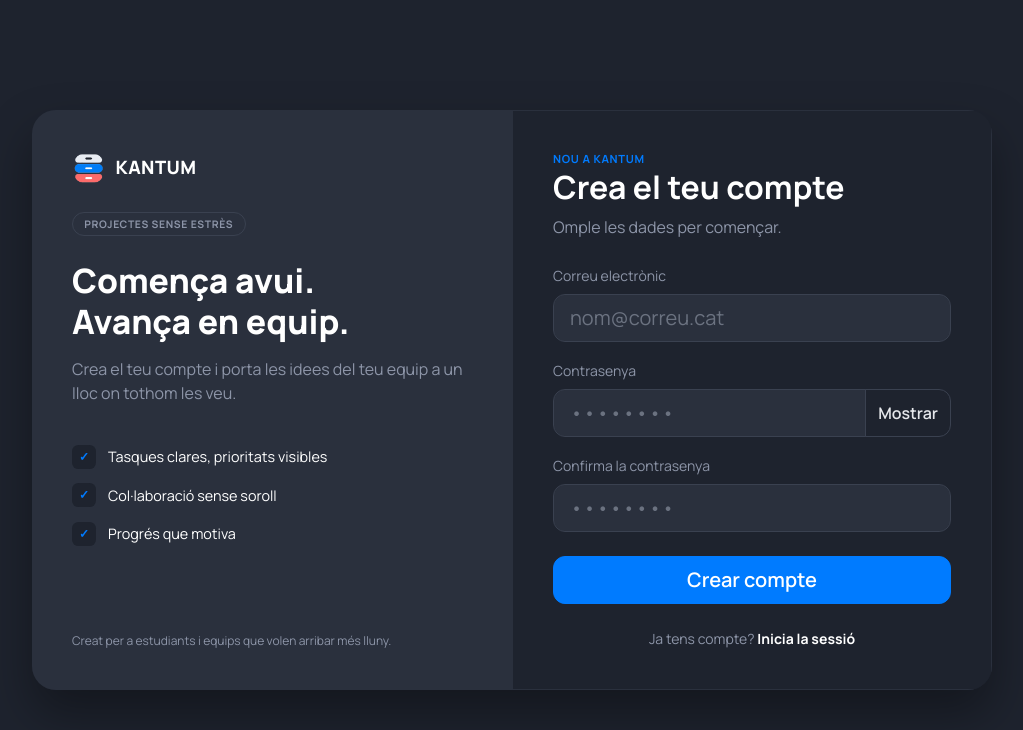
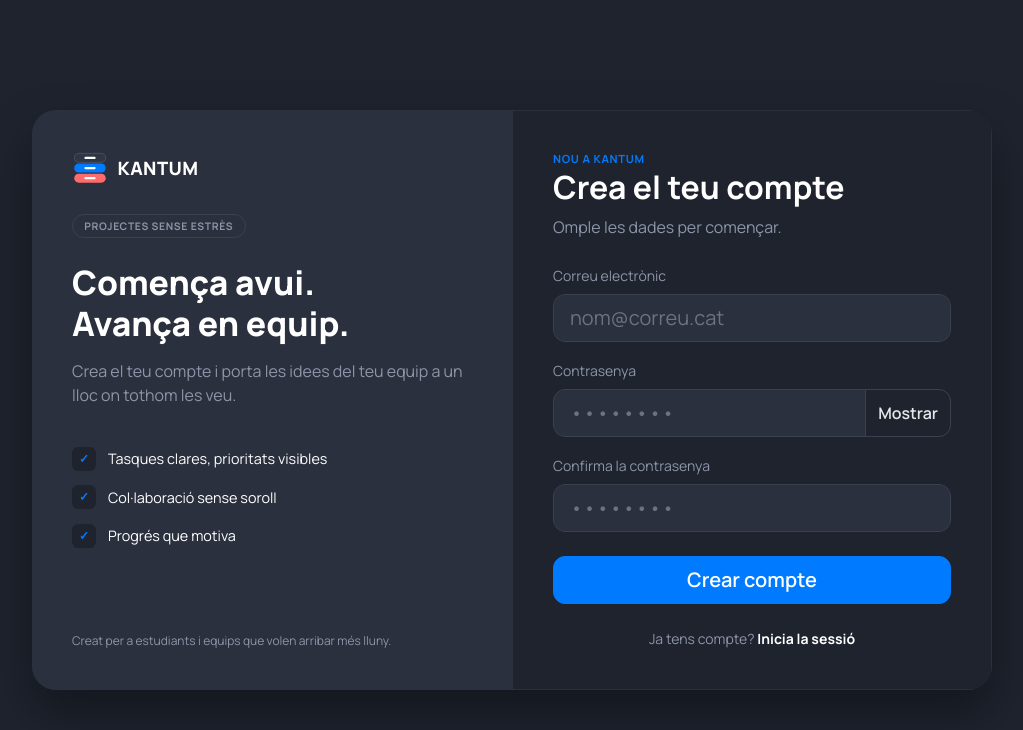
Before and after one commit to RBE-politecnics/Eina_de_gestio_de_projectes_Equipo3, a Laravel app: page /sign-up in a window 1280 px wide. Shown: the top 730 px of the page, without its empty margins (128-1151 px from the left). Run offline with Laravel 12, Linux system fonts and the light colour scheme; style sheets or scripts are compiled from the project's sources.

Commit message:
style: Logo de Kantum en SVG (tres barres, com al wireframe)
Co-Authored-By: Claude Sonnet 5.5 <noreply@anthropic.com>

```diff
--- a/public/css/kantum.css
+++ b/public/css/kantum.css
@@ -102,8 +102,8 @@ body {
 }
 
 .kt-marca img {
-    width: 34px;
-    height: 34px;
+    width: 36px;
+    height: 36px;
     border-radius: 0.5rem;
 }
 
--- a/resources/views/auth/login.blade.php
+++ b/resources/views/auth/login.blade.php
@@ -6,7 +6,7 @@
 
         <div class="kt-entrada-esquerra">
             <div class="kt-marca">
-                <img src="{{ Vite::asset('resources/assets/logo-kantum.png') }}" alt="">
+                <img src="{{ Vite::asset('resources/assets/logo-kantum.svg') }}" alt="">
                 <span>KANTUM</span>
             </div>
 
--- a/resources/views/auth/sign-up.blade.php
+++ b/resources/views/auth/sign-up.blade.php
@@ -6,7 +6,7 @@
 
         <div class="kt-entrada-esquerra">
             <div class="kt-marca">
-                <img src="{{ Vite::asset('resources/assets/logo-kantum.png') }}" alt="">
+                <img src="{{ Vite::asset('resources/assets/logo-kantum.svg') }}" alt="">
                 <span>KANTUM</span>
             </div>
 
--- a/resources/views/components/sidebar.blade.php
+++ b/resources/views/components/sidebar.blade.php
@@ -1,6 +1,6 @@
 <aside class="col-12 col-md-3 col-lg-2 text-white kt-sidebar min-vh-100">
     <a href="{{ route('dashboard') }}" class="kt-marca">
-        <img src="{{ Vite::asset('resources/assets/logo-kantum.png') }}" alt="">
+        <img src="{{ Vite::asset('resources/assets/logo-kantum.svg') }}" alt="">
         <span>KANTUM</span>
     </a>
 
--- a/resources/views/layouts/main.blade.php
+++ b/resources/views/layouts/main.blade.php
@@ -9,7 +9,7 @@
         <link rel="preconnect" href="https://fonts.googleapis.com">
         <link rel="preconnect" href="https://fonts.gstatic.com" crossorigin>
         <link href="https://fonts.googleapis.com/css2?family=Manrope:wght@400;500;600;700;800&display=swap" rel="stylesheet">
-        <link rel="icon" type="image/png" href="{{ Vite::asset('resources/assets/logo-kantum.png') }}">
+        <link rel="icon" type="image/svg+xml" href="{{ Vite::asset('resources/assets/logo-kantum.svg') }}">
         @vite('resources/css/app.css')
         <link rel="stylesheet" href="{{ asset('css/kantum.css') }}">
     </head>
```
Also changed, not shown: resources/assets/logo-kantum.png (deleted), resources/assets/logo-kantum.svg (added).
